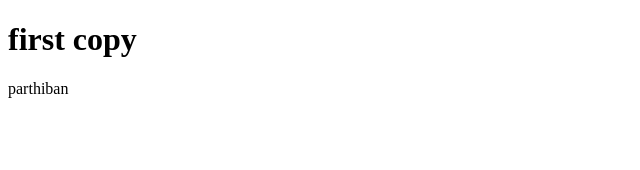
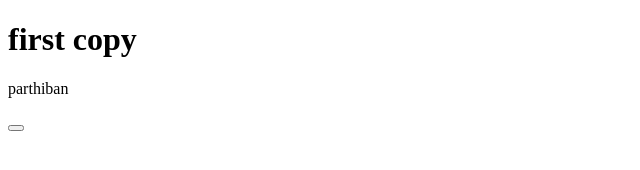
Before and after one commit to TheParthi/parthisskct, a plain HTML site: page index.html in a window 1280 px wide. Shown: the full height of the page, 0-640 px from the left. Drawn offline with Linux system fonts and the light colour scheme.

Commit message:
Update index.html

```diff
--- a/index.html
+++ b/index.html
@@ -8,5 +8,6 @@
 <body>
     <h1>first copy</h1>
     <p>parthiban<p>
+        <button type="submit" value="button"/>
 </body>
 </html>
```
